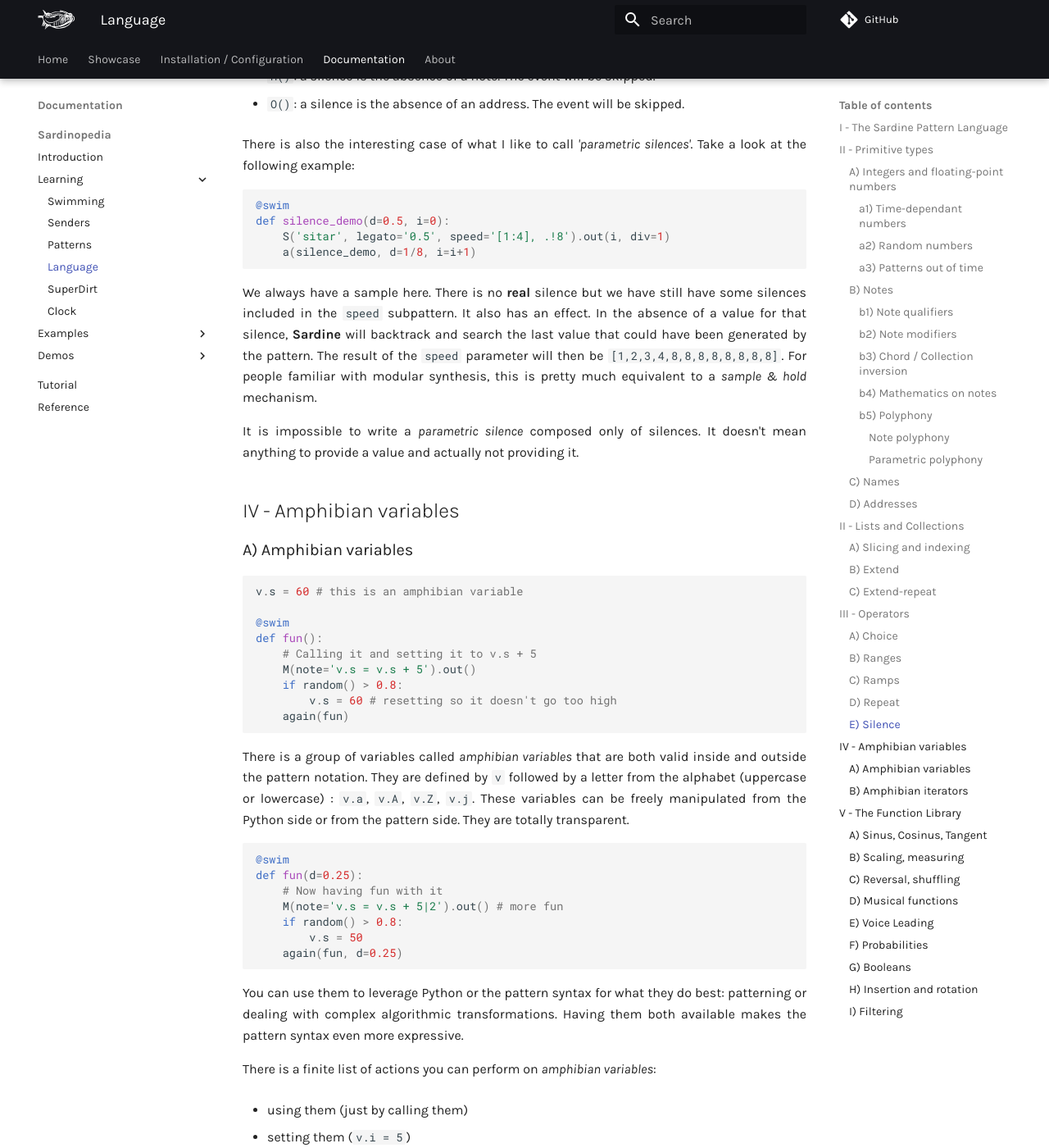
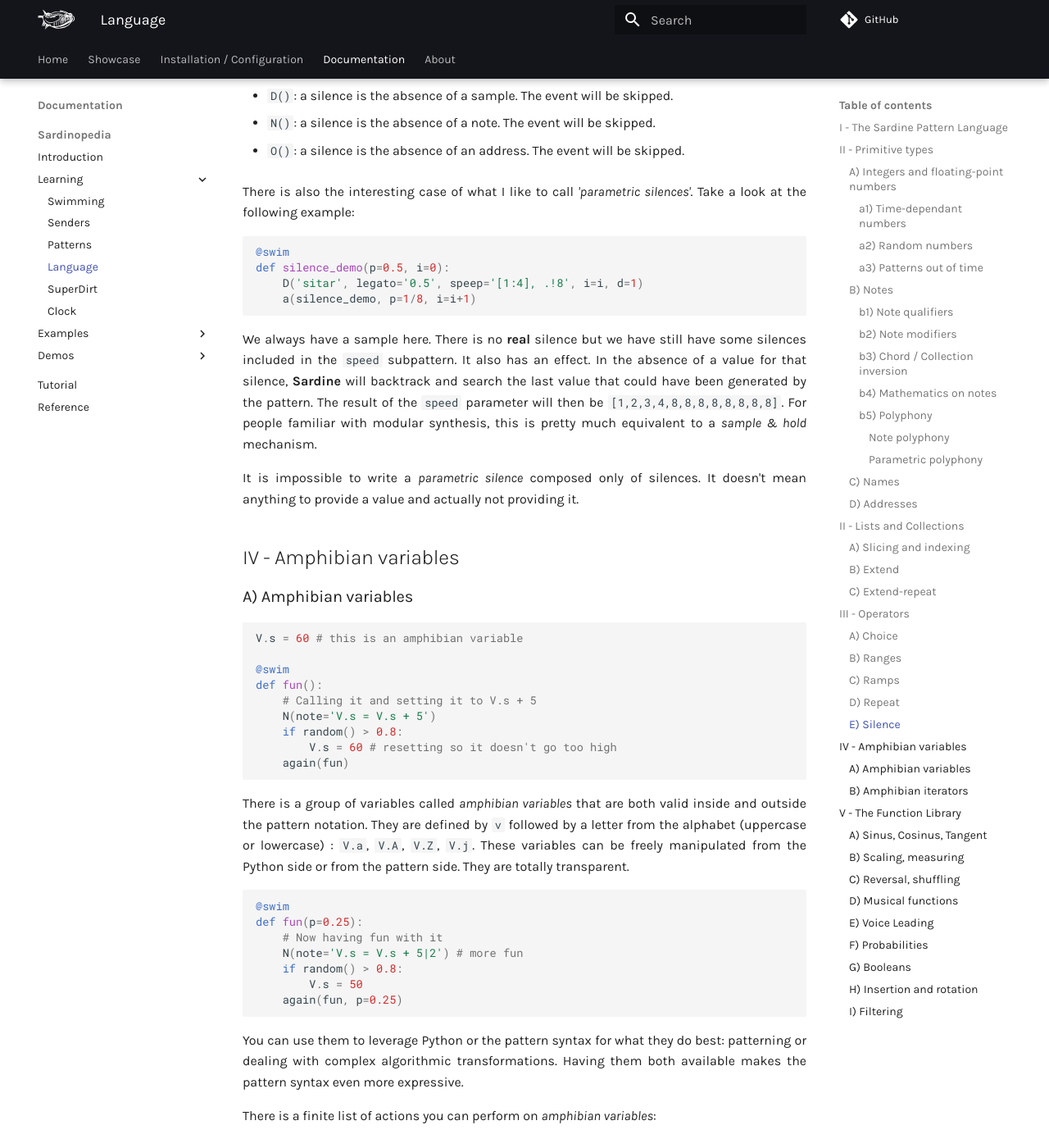
Before and after one commit to EmmaleeBonderud0325/sardine, an MkDocs documentation site: the page built from docs/documentation/sardinopedia/pattern_language.md, in a window 1280 px wide and 1400 px high, scrolled down 11578 px. Shown: the whole window at 82% size. Built offline with MkDocs 1.6.1 and Material for MkDocs 9.7.7, drawn with Linux system fonts in a browser that asks for light colours; comment, search, counter and statistics services are not loaded; some of the changed text lies outside the part shown.

Commit message:
[docs] syntax update for Language tab

````diff
--- a/docs/documentation/sardinopedia/pattern_language.md
+++ b/docs/documentation/sardinopedia/pattern_language.md
@@ -10,9 +10,9 @@
 
 ```python3
 @swim
-def number(d=0.5, i=0):
+def number(p=0.5, i=0):
     print(P('1, 1+1, 1*2, 1/3, 1%4, 1+(2+(5/2))', i))
-    again(number, d=0.5, i=i+1)
+    again(number, p=0.5, i=i+1)
 ```
 
 You can write numbers (both *integers* and *floating point numbers*) and use common operators such as **addition**, **substraction**, **division**, **multiplication**, **modulo**, etc... For precision in your calculations, you can of course resort to using parentheses. By default, **Sardine** is made so that most arithmetic operators can be used on almost anything, expect if intuitively it doesn't make sense at all like multiplying a string against a string.
@@ -23,9 +23,9 @@
 
 ```python3
 @swim
-def number(d=0.5, i=0):
+def number(p=0.5, i=0):
     print(P('$, r, m, p', i))
-    again(number, d=0.5, i=i+1)
+    again(number, p=0.5, i=i+1)
 ```
 
 Some number tokens are clock-time dependant (based on **Sardine** clock time) and refer to a moment in time. Depending on the moment your recursion takes place, you might see some values recurring because you are not polling continuously but polling just a tiny and predictible moment in time.
@@ -37,18 +37,18 @@
 
 ```python3
 @swim
-def number(d=0.5, i=0):
+def number(p=0.5, i=0):
     print(P('$, $.m, $.p')).out(i)
-    again(number, d=0.5, i=i+1)
+    again(number, p=0.5, i=i+1)
 ```
 
 Some other number tokens are absolute-time dependant. They are mostly used for long-running sequences and/or for introducing a random factor in the result of the expression. You will notice that they are prefixed by `$`.
 
 ```python3
 @swim
-def random(d=0.5, i=0):
+def random(p=0.5, i=0):
     print(P('T.U, T.Y, T.M, T.D, T.h, T.m, T.s, T.µ', i))
-    again(random, d=0.5, i=i+1)
+    again(random, p=0.5, i=i+1)
 ```
 
 - `T.U`: Unix Time, the current Unix Time.
@@ -68,9 +68,9 @@
 
 ```python3
 @swim
-def random(d=0.5, i=0):
-    S('cp', speed='$%20').out(i)
-    again(random, d=0.5, i=i+1)
+def random(p=0.5, i=0):
+    D('cp', speep='$%20', i=i)
+    again(random, p=0.5, i=i+1)
 ```
 
 Timed tokens make good *low frequency oscillators*, *ramps* or oscillating patterns. Playing with time tokens using modulos or the `sin()`, `cos()` or `tan()` functions is a great way to get generative results out of a predictible sequence. It is very important to practice doing this, especially if you are planning to use *fast swimming functions*. The faster you recurse, the better your timing resolution. You can start to enter into the realm of signal-like patterns that can be particularly good for generating fluid patterns.
@@ -79,9 +79,9 @@
 
 ```python3
 @swim
-def notes(d=0.5, i=0):
-    S('pluck', midinote='C5,D5,E5,F5,G5').out(i)
-    again(notes, d=0.5, i=i+1)
+def notes(p=0.5, i=0):
+    D('pluck', midinote='C5,D5,E5,F5,G5', i=i)
+    again(notes, p=0.5, i=i+1)
 ```
 
 Notes are one of the primitives you can use in patterns. Notes will always be converted to some MIDI value (an integer value between `0` and `127`). Notes will be converted to some MIDI value used by **SuperDirt**. If you need more precision, speak in hertzs (`freq=402.230239`). Notes are numbers too (!!). You can do math on them if you wish to. The syntax to write notes is the following:
@@ -97,9 +97,9 @@
 
 ```python3
 @swim
-def notes(d=0.5, i=0):
-    S('pluck', midinote='C5@penta').out(i)
-    again(notes, d=0.5, i=i+1)
+def notes(p=0.5, i=0):
+    D('pluck', midinote='C5@penta', i=i)
+    again(notes, p=0.5, i=i+1)
 ```
 
 You can use the `@` operator to **qualify** a note (or a number?). This will turn a note into  a collection of notes / structure based on the targetted note. `C@penta` will summon a major pentatonic scale based on the middle C note: `[60, 62, 64, 67, 69]`. Be careful while using them as they will instantly turn a single token into a list of `x` tokens. You might want to filter part of a qualifiers note collection.
@@ -226,9 +226,9 @@
 
 ```python3
 @swim
-def notes(d=0.5, i=0):
-    S('pluck', midinote='disco(C5@penta)'.out(i)
-    again(notes, d=0.5, i=i+1)
+def notes(p=0.5, i=0):
+    D('pluck', midinote='disco(C5@penta)', i=i)
+    again(notes, p=0.5, i=i+1)
 ```
 
 Functions can be used to further refine the effect of a modifier. There is a long list of functions that you can apply, such as `disco()` or `adisco()` as shown in the preceding example. If you ever wonder about the list of possible functions, refer to the **Sardinopedia** or enter any function name. If the function name is wrong, the list of possible functions will be printed out in the terminal.
@@ -238,9 +238,9 @@
 
 ```python3
 @swim
-def notes(d=0.5, i=0):
-    S('pluck', midinote='disco(C5@maj7^4)'.out(i)
-    again(notes, d=0.5, i=i+1)
+def notes(p=0.5, i=0):
+    D('pluck', midinote='disco(C5@maj7^4)', i=i)
+    again(notes, p=0.5, i=i+1)
 ```
 
 You can write chord inversions using the `^` syntax. It will accept any valid expression like `^1~5`. You can also feed negative numbers for inverting a chord downwards. Chord inversions are not only for chords but they also work on lists, which means that you can write custom chords and transpose them up or down :)
@@ -249,9 +249,9 @@
 
 ```python3
 @swim
-def notes(d=0.5, i=0):
-    S('pluck', midinote='disco(braid(C5+0|4|8@penta'))).out(i)
-    again(notes, d=0.5, i=i+1)
+def notes(p=0.5, i=0):
+    D('pluck', midinote='disco(braid(C5+0|4|8@penta))', i=i)
+    again(notes, p=0.5, i=i+1)
 ```
 You can use arithmetic operators on notes like if they were a regular number. That's because they are really just numbers! Random and time-dependant numbers are numbers too. Notes are numbers too so you can add a note to a note even if it doesn't really make sense. It will also not probably sound very good because notes are clamped in the range from `0` to `127`.
 
@@ -261,9 +261,9 @@
 
 ```python
 @swim
-def poly(d=0.5, i=0):
-    S('<[superpiano]>', cutoff=500, midinote='<D@maj9>, <G@maj7^0>, <D@maj9>, <G@dim7^1>').out(i, 2, 0.25)
-    a(poly, d=P('0.5!4, 0.25!2', i), i=i+1)
+def poly(p=0.5, i=0):
+    D('<[superpiano]>', cutoff=500, midinote='<D@maj9>, <G@maj7^0>, <D@maj9>, <G@dim7^1>', i=i)
+    a(poly, p=P('0.5!4, 0.25!2', i), i=i+1)
 ```
 
 You can use the `<` and `>` delimiters to make parts of your pattern polyphonic. You will soon notice that there are multiple types of polyphony available but the most notable of all, demonstrated in the example above, is the *note polyphony*. It allows you to superpose multiple note events in your patterns just like you expected. However, **Sardine** allows you to deal with polyphony in more unexpected ways. There a few rules to understand about polyphony and polyphonic messages. These rules can sound quite counter-intuitive if you think about it in a traditional way.
@@ -282,9 +282,9 @@
 ```
 ```python
 @swim
-def poly(d=0.5, i=0):
-    S('<[bd, superpiano]>', cutoff=500, midinote='<D@maj9>, <G@maj7^0>, <D@maj9>, <G@dim7^1>').out(i, 2, 0.25)
-    a(poly, d=P('0.5!4, 0.25!2', i), i=i+1)
+def poly(p=0.5, i=0):
+    D('<[bd, superpiano]>', cutoff=500, midinote='<D@maj9>, <G@maj7^0>, <D@maj9>, <G@dim7^1>', i=i)
+    a(poly, p=P('0.5!4, 0.25!2', i), i=i+1)
 ```
 
 To illustrate the preceding rule we just talked about, here is a truly bizarre example. Half of our chord is played by a tuned bassdrum, the other half by a piano. Even though this may look odd, this is fully compliant with how parameters are handled by **Sardine**. We have two clear alternations, one between the `superpiano` and `bd` sound sets, the other between the four or five values that form our chords. It is then natural that half of our polyphony will be composed from a tuned bassdrum and the remaining half from a tuned piano. Once you get use to this novel way of thinking about polyphonic patterns, you will see that it opens up some space for interesting polyphonic interactions between sounds :)
@@ -295,13 +295,13 @@
 
 ```python
 @swim
-def poly(d=0.5, i=0):
-    S('drum:[1,6]',
-            speed='<[1,clamp(r, 0.1, 1)]>, <[2,1.9]>').out(i, 3)
-    S('drum:2',
-            cutoff='<[500:2000,500]*sin($%r*80/40)*10>').out(i, 2)
-    S('bd', shape=0.5).out(i, 4)
-    a(poly, d=0.5/2, i=i+1)
+def poly(p=0.5, i=0):
+    D('drum:[1,6]',
+            speed='<[1,clamp(r, 0.1, 1)]>, <[2,1.9]>', i=i)
+    D('drum:2',
+            cutoff='<[500:2000,500]*sin($%r*80/40)*10>', i=i)
+    D('bd', shape=0.5, i=i)
+    a(poly, p=0.5/2, i=i+1)
 ```
 Everything can become polyphonic. Just wrap anything between `<` and `>` and you will return `x` events, one for each value. It allows you to be very creative with patterns.
 
@@ -309,9 +309,9 @@
 
 ```python3
 @swim
-def names(d=0.5, i=0):
-    S('bd, pluck, bd, pluck:2+4').out(i)
-    again(names, d=0.5, i=i+1)
+def names(p=0.5, i=0):
+    D('bd, pluck, bd, pluck:2+4', i=i)
+    again(names, p=0.5, i=i+1)
 ```
 
 You are using name patterns since you first started to read the **Sardinopedia**! A single letter (if it's not already a note name) can be considered as a name. Be careful! There are a few hidden rules for names. Names can be one letter long but some letters are already taken by some parts of the language (such as `r`). Names cannot begin with a number. It is also forbidden to use any symbol inside your names.
@@ -319,7 +319,7 @@
 ### D) Addresses
 
 ```python3
-O(osc_client, "an/address, another/address", value=1, other_value=2).out()
+O(osc_client, "an/address, another/address", value=1, other_value=2)
 ```
 
 Addresses are just like names except that they can contain a `/` separator just like any other typical OSC address out there. They are not really distinct from a name. The difference is only conceptual and in the usage of your strings.
@@ -342,31 +342,33 @@
 
 ```python
 @swim
-def test_slice(d=0.5, i=0):
-    S('pluck:19',
+def test_slice(p=0.5, i=0):
+    D('pluck:19',
             legato=0.2,
-            midinote='([60,63,67,69, 71]&[i.i, i.i + 8])^(1~8)').out(i)
-    a(test_slice, d=0.125, i=i+1)
+            midinote='([60,63,67,69, 71]&[i.i, i.i + 8])^(1~8)',
+            i=i)
+    a(test_slice, p=0.125, i=i+1)
 ```
 
 You can get a slice or just one value from a list by using the special `&` operator. It will work with any list on the right side of the operator but it will only take the first and second value of it no matter what to compose a slice. The index value can be infinite because the index is looping on the list. You can feed a random number generator and get something out. On the down side, it can become quite complex to write very fast, so be careful with it:
 
 ```python
 @swim
-def test_slice(d=0.5, i=0):
-    S('pluck:19',
+def test_slice(p=0.5, i=0):
+    D('pluck:19',
             legato=0.2,
-            midinote='[60,62, 63,67, 69, 71]^(1~5)&[r, r*4]').out(i)
-    a(test_slice, d=0.125, i=i+1)
+            midinote='[60,62, 63,67, 69, 71]^(1~5)&[r, r*4]',
+            i=i)
+    a(test_slice, p=0.125, i=i+1)
 ```
 
 ### B) Extend
 
 ```python
 @swim
-def test_extend(d=0.5, i=0):
-    S('pluck:19', legato=0.2, midinote='[60,62]!2').out(i)
-    a(test_extend, d=0.125, i=i+1)
+def test_extend(p=0.5, i=0):
+    D('pluck:19', legato=0.2, midinote='[60,62]!2', i=i)
+    a(test_extend, p=0.125, i=i+1)
 ```
 
 Just like with numbers, names and addresses, you can extend a list by calling the `!` operator on it. It will repeat the list `x` times.
@@ -375,9 +377,9 @@
 
 ```python
 @swim
-def test_extend_repeat(d=0.5, i=0):
-    S('pluck:19', legato=0.2, midinote='[60,62,63]!!3').out(i) #note the repetition of values within the list
-    a(test_extend_repeat, d=0.125, i=i+1)
+def test_extend_repeat(p=0.5, i=0):
+    D('pluck:19', legato=0.2, midinote='[60,62,63]!!3', i=i) #note the repetition of values within the list
+    a(test_extend_repeat, p=0.125, i=i+1)
 ```
 The variant `!!` now makes sense. It allows you to repeat each individual value in a list `x` times.
 
@@ -387,9 +389,9 @@
 
 ```python3
 @swim
-def choosing_stuff(d=0.5, i=0):
-    S('bd|pluck', speed='1|2').out(i)
-    again(choosing_stuff, d=0.5, i=i+1)
+def choosing_stuff(p=0.5, i=0):
+    D('bd|pluck', speep='1|2', i=i)
+    again(choosing_stuff, p=0.5, i=i+1)
 ```
 The pipe operator `|` can be used on anything to make a 50/50% choice between two tokens. You can also chain them: `1|2|3|4`. The behavior of chaining multiple choice operators has not been clearly defined. The distribution might not be the one you expect.
 
@@ -397,9 +399,9 @@
 
 ```python3
 @swim
-def ranges(d=0.5, i=0):
-    S('pluck|jvbass', speed='1~5').out(i)
-    again(ranges, d=0.5, i=i+1)
+def ranges(p=0.5, i=0):
+    D('pluck|jvbass', speep='1~5', i=i)
+    again(ranges, p=0.5, i=i+1)
 ```
 
 If you want to generate a number in the range `x` to `y` included, you can use the `~` operator. It spits an integer if you are using integers as boundaries but it will spit out a floating point number if you are using floating point numbers as boundaries. If you use an integer on one side and a floating point number on the other side, a floating point number will be returned. It can be used as an alternative to the `r` token for generating random numbers.
@@ -408,11 +410,12 @@
 
 ```python3
 @swim
-def ramps(d=0.5, i=0):
-    S('amencutup:[0:10]',
+def ramps(p=0.5, i=0):
+    D('amencutup:[0:10]',
         room='[0:1,0.1]',
-        cutoff='[1:10]*100').out(i)
-    again(ramps, d=0.5, i=i+1)
+        cutoff='[1:10]*100',
+        i=i)
+    again(ramps, p=0.5, i=i+1)
 ```
 
 You can generate ramps of integers using the `[1:10]` syntax. This works just like **Python**'s range function. Well, almost... it's way better! You can generate descending ramps easily: `[10:1]`. You can also generate ascending ramps of floating point numbers by precising a step other than `1`: `[1:10,0.5]`. Of course, this also works the other way around :)
@@ -421,9 +424,9 @@
 
 ```python3
 @swim
-def repeat_stuff(d=0.5, i=0):
-    S('pluck|jvbass', speed='1:2', midinote='C4!4, E4!3, E5, G4!4').out(i)
-    again(repeat_stuff, d=0.5, i=i+1)
+def repeat_stuff(p=0.5, i=0):
+    D('pluck|jvbass', speep='1:2', midinote='C4!4, E4!3, E5, G4!4', i=i)
+    again(repeat_stuff, p=0.5, i=i+1)
 ```
 
 The `!` operator inspired by **TidalCycles** is used to denote the repetition of a value. You can also sometimes use the `!!` operator from the same family. This operator is a bit different, because it is supposed to be used on lists. You can do maths on lists as well with **Sardine**, but this will be detailed in a section later on.
@@ -432,17 +435,17 @@
 
 ```python
 @swim
-def silence_demo(d=0.5, i=0):
-    S('bd,...').out(i, div=1)
-    S('hh,., hh,..').out(i, div=1)
-    a(silence_demo, d=1/8, i=i+1)
+def silence_demo(p=0.5, i=0):
+    D('bd,...', i=i, d=1)
+    D('hh,., hh,..', i=i, d=1)
+    a(silence_demo, p=1/8, i=i+1)
 ```
 
-You can use a dot (`.`) inside any pattern to indicate a silence. Silence is a very important and complex topic. Adding silences is a great way to generate interesting patterns. Silences are different for each sender because silence doesn't have the same meaning for a sampler, a MIDI output or an OSC output (`S()`, `M()`, `O()`):
+You can use a dot (`.`) inside any pattern to indicate a silence. Silence is a very important and complex topic. Adding silences is a great way to generate interesting patterns. Silences are different for each sender because silence doesn't have the same meaning for a sampler, a MIDI output or an OSC output (`D()`, `N()`, `O()`):
 
-- `S()`: a silence is the absence of a sample. The event will be skipped.
+- `D()`: a silence is the absence of a sample. The event will be skipped.
 
-- `M()`: a silence is the absence of a note. The event will be skipped.
+- `N()`: a silence is the absence of a note. The event will be skipped.
 
 - `O()`: a silence is the absence of an address. The event will be skipped.
 
@@ -450,9 +453,9 @@
 
 ```python
 @swim
-def silence_demo(d=0.5, i=0):
-    S('sitar', legato='0.5', speed='[1:4], .!8').out(i, div=1)
-    a(silence_demo, d=1/8, i=i+1)
+def silence_demo(p=0.5, i=0):
+    D('sitar', legato='0.5', speep='[1:4], .!8', i=i, d=1)
+    a(silence_demo, p=1/8, i=i+1)
 ```
 
 We always have a sample here. There is no **real** silence but we have still have some silences included in the `speed` subpattern. It also has an effect. In the absence of a value for that silence, **Sardine** will backtrack and search the last value that could have been generated by the pattern. The result of the `speed` parameter will then be `[1,2,3,4,8,8,8,8,8,8,8,8]`. For people familiar with modular synthesis, this is pretty much equivalent to a *sample & hold* mechanism.
@@ -464,27 +467,27 @@
 ### A) Amphibian variables
 
 ```python
-v.s = 60 # this is an amphibian variable
+V.s = 60 # this is an amphibian variable
 
 @swim
 def fun():
-    # Calling it and setting it to v.s + 5
-    M(note='v.s = v.s + 5').out()
+    # Calling it and setting it to V.s + 5
+    N(note='V.s = V.s + 5')
     if random() > 0.8:
-        v.s = 60 # resetting so it doesn't go too high
+        V.s = 60 # resetting so it doesn't go too high
     again(fun)
 ```
 
-There is a group of variables called *amphibian variables* that are both valid inside and outside the pattern notation. They are defined by `v` followed by a letter from the alphabet (uppercase or lowercase) : `v.a`, `v.A`, `v.Z`, `v.j`. These variables can be freely manipulated from the Python side or from the pattern side. They are totally transparent.
+There is a group of variables called *amphibian variables* that are both valid inside and outside the pattern notation. They are defined by `v` followed by a letter from the alphabet (uppercase or lowercase) : `V.a`, `V.A`, `V.Z`, `V.j`. These variables can be freely manipulated from the Python side or from the pattern side. They are totally transparent.
 
 ```python
 @swim
-def fun(d=0.25):
+def fun(p=0.25):
     # Now having fun with it
-    M(note='v.s = v.s + 5|2').out() # more fun
+    N(note='V.s = V.s + 5|2') # more fun
     if random() > 0.8:
-        v.s = 50
-    again(fun, d=0.25)
+        V.s = 50
+    again(fun, p=0.25)
 ```
 
 You can use them to leverage Python or the pattern syntax for what they do best: patterning or dealing with complex algorithmic transformations. Having them both available makes the pattern syntax even more expressive.
@@ -493,41 +496,41 @@
 
 - using them (just by calling them)
 
-- setting them (`v.i = 5`)
+- setting them (`V.i = 5`)
 
-- resetting them to 0 (`v.i.reset`)
+- resetting them to 0 (`V.i.reset`)
 
 ### B) Amphibian iterators
 
 ```python
 @swim
-def amphi_iter(d=0.25):
-    S('amencutup:[1:10]').out(i.i)
+def amphi_iter(p=0.25):
+    D('amencutup:[1:10]', i=I.i)
     if random() > 0.8:
-        i.i = 0
-    a(amphi_iter, d=0.25)
+        I.i = 0
+    a(amphi_iter, p=0.25)
 ```
 
-Similarly to *amphibian variables*, there is a thing called *amphibian iterators* that are valid on both sides. They are defined by `i` followed by a letter from the alphabet (uppercase or lowercase) : `i.a`, `i.A`, `i.Z`, `i.j`. They can be use as substitutes for your regular manual recursive iterators. In the example above, I am using an *amphibian iterator* to summon a breakbeat.
+Similarly to *amphibian variables*, there is a thing called *amphibian iterators* that are valid on both sides. They are defined by `I` followed by a letter from the alphabet (uppercase or lowercase) : `I.a`, `I.A`, `I.Z`, `I.j`. They can be use as substitutes for your regular manual recursive iterators. In the example above, I am using an *amphibian iterator* to summon a breakbeat.
 
 ```python
 @swim
-def amphi_iter(d=0.25):
-    S('amencutup:[1:10]', speed='1|2|i.i=0').out(i.i)
-    a(amphi_iter, d=0.25)
+def amphi_iter(p=0.25):
+    D('amencutup:[1:10]', speep='1|2|I.i=0', i=I.i)
+    a(amphi_iter, p=0.25)
 ```
 
 These iterators can be reset or set on the pattern side!
 
 ```python
 @swim
-def amphi_iter(d=0.25):
+def amphi_iter(p=0.25):
     if random() > 0.8:
-        i.i = [1, 5]
+        I.i = [1, 5]
     else:
-        i.i = [1, 2]
-    S('amencutup:[1:10]', speed='i.v|i.v=[1,2]').out(i.i)
-    a(amphi_iter, d=0.25)
+        I.i = [1, 2]
+    D('amencutup:[1:10]', speep='I.v|I.v=[1,2]', i=I.i)
+    a(amphi_iter, p=0.25)
 ```
 Similarly, you can define the step value between each value by providing a list of two numbers. This is valid on both sides.
 
````
